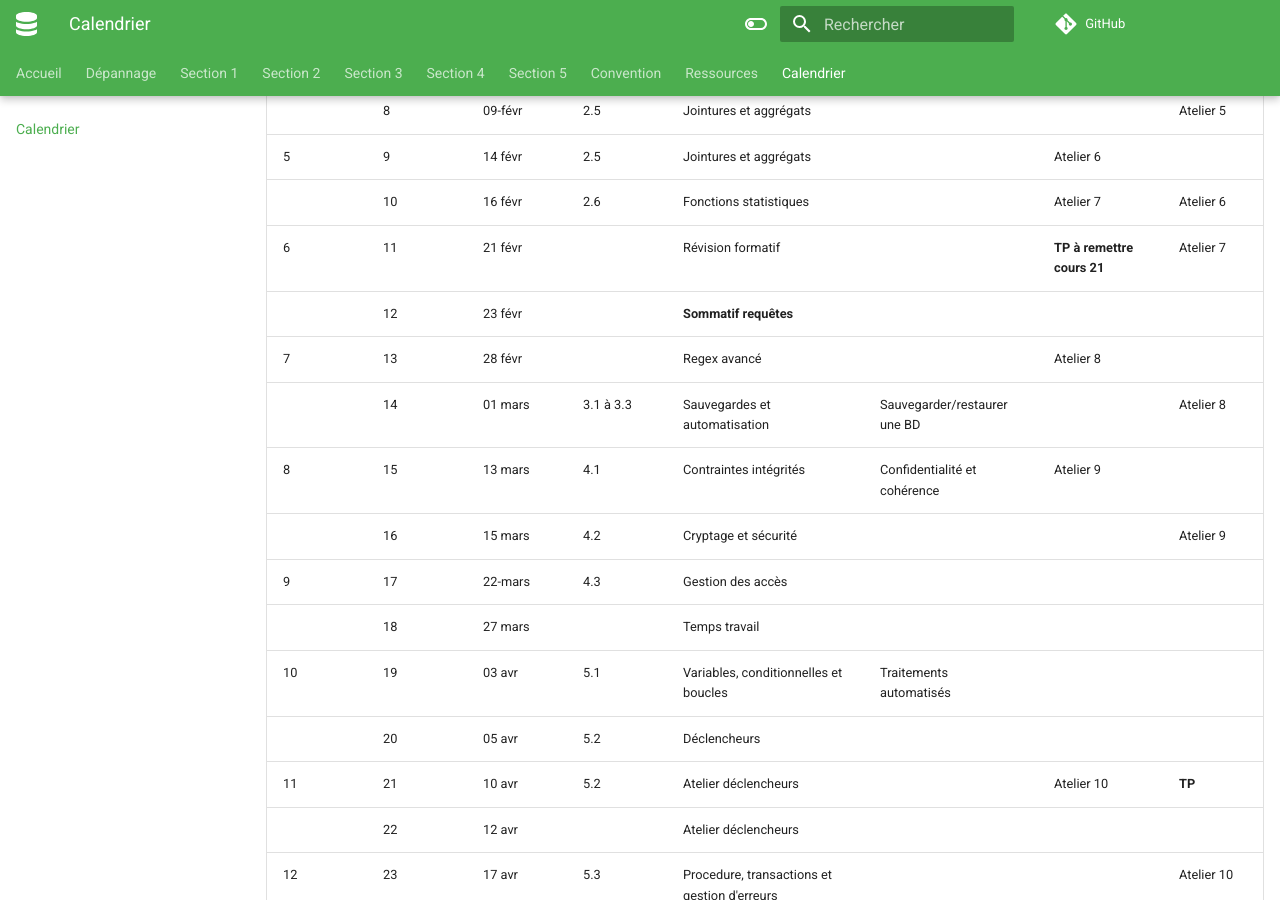
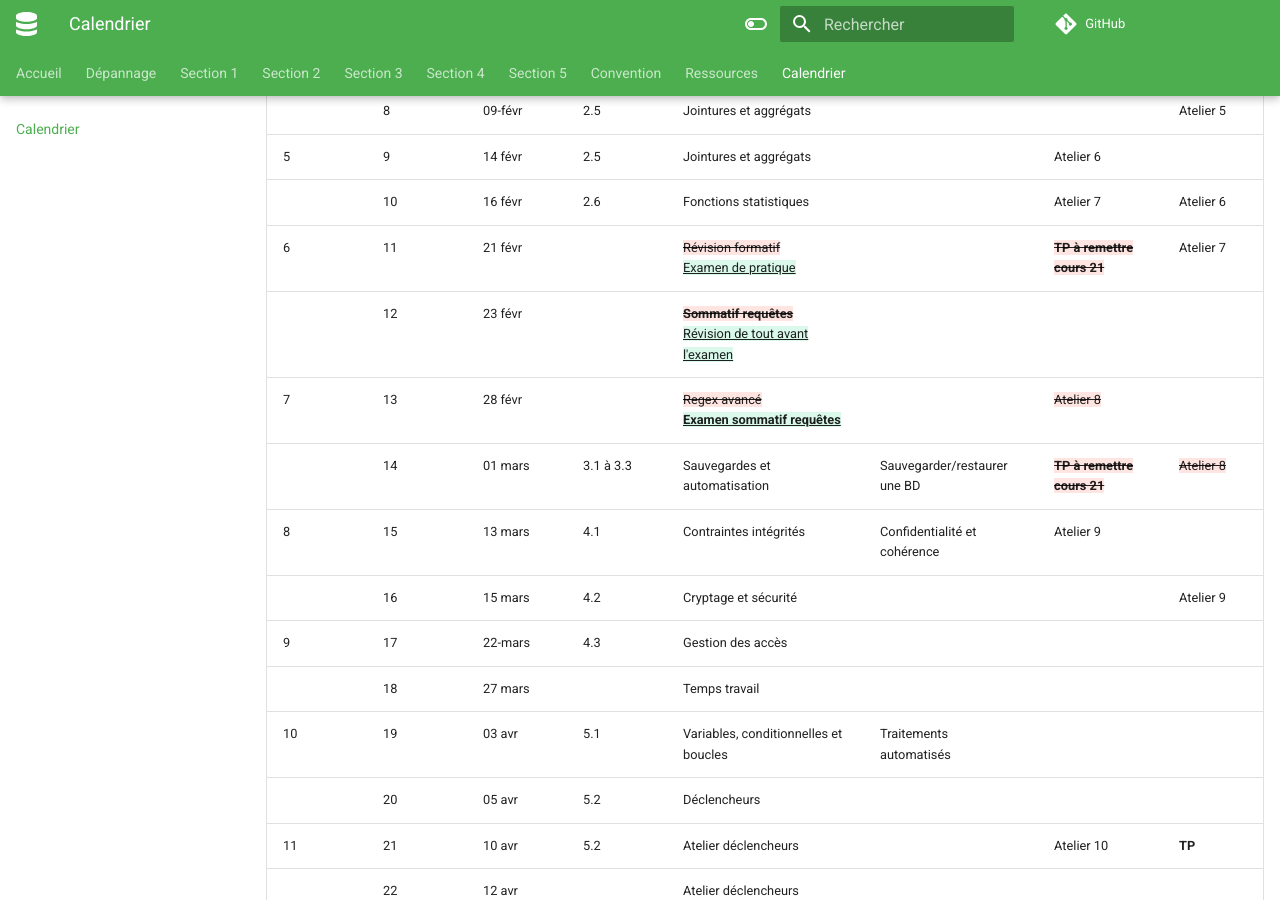
Before and after one commit to cegepvictoetienne/bd1, an MkDocs documentation site: the page built from docs/calendrier.md, in a window 1280 px wide and 900 px high, scrolled down 585 px. Built offline with MkDocs 1.6.1 and Material for MkDocs 9.7.7, drawn with Linux system fonts in a browser that asks for light colours; comment, search, counter and statistics services are not loaded.

Commit message:
ajout examen de pratique

```diff
--- a/docs/calendrier.md
+++ b/docs/calendrier.md
@@ -16,10 +16,10 @@ th {background-color: #28B463;}
 |     | 8     | 09-févr | 2.5       | Jointures et aggrégats                       |                              |                             | Atelier 5  |
 | 5   | 9     | 14 févr | 2.5       | Jointures et aggrégats                       |                              | Atelier 6                   |            |
 |     | 10    | 16 févr | 2.6       | Fonctions statistiques                       |                              | Atelier 7                   | Atelier 6  |
-| 6   | 11    | 21 févr |           | Révision formatif                            |                              | **TP à remettre cours 21**      | Atelier 7  |
-|     | 12    | 23 févr |           | **Sommatif requêtes**                            |                              |                             |            |
-| 7   | 13    | 28 févr |           | Regex avancé                                 |                              | Atelier 8                   |            |
-|     | 14    | 01 mars | 3.1 à 3.3 | Sauvegardes et automatisation                | Sauvegarder/restaurer une BD |                             | Atelier 8  |
+| 6   | 11    | 21 févr |           | {--Révision formatif--}<br/>{++Examen de pratique ++}                            |                              | {--**TP à remettre cours 21**--}      | Atelier 7  |
+|     | 12    | 23 févr |           | {--**Sommatif requêtes**--}<br/>{++Révision de tout avant l'examen++}                             |                              |                             |            |
+| 7   | 13    | 28 févr |           | {--Regex avancé--}<br/>{++**Examen sommatif requêtes** ++}                               |                              | {--Atelier 8--}                   |            |
+|     | 14    | 01 mars | 3.1 à 3.3 | Sauvegardes et automatisation                | Sauvegarder/restaurer une BD |  {--**TP à remettre cours 21**--}                           | {--Atelier 8--}   |
 | 8   | 15    | 13 mars | 4.1       | Contraintes intégrités                       | Confidentialité et cohérence | Atelier 9                   |            |
 |     | 16    | 15 mars | 4.2       | Cryptage et sécurité                         |                              |                             | Atelier 9  |
 | 9   | 17    | 22-mars | 4.3       | Gestion des accès                            |                              |                             |            |
--- a/mkdocs.yml
+++ b/mkdocs.yml
@@ -91,6 +91,7 @@ markdown_extensions:
       emoji_generator: !!python/name:material.extensions.emoji.to_svg
   - pymdownx.inlinehilite
   - pymdownx.snippets
+  - pymdownx.critic
   - pymdownx.tabbed:
       alternate_style: true
   - pymdownx.escapeall:
```
